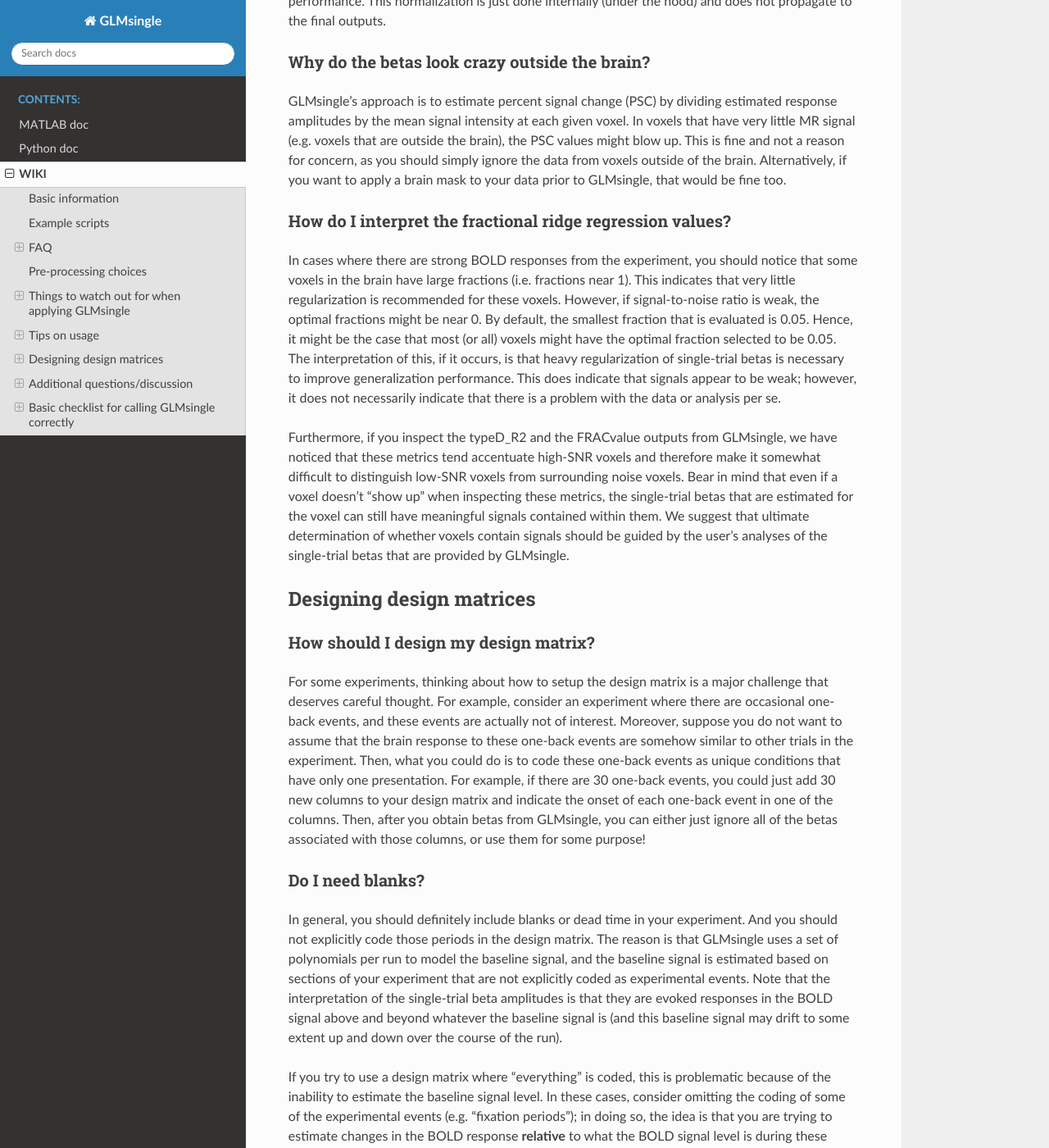
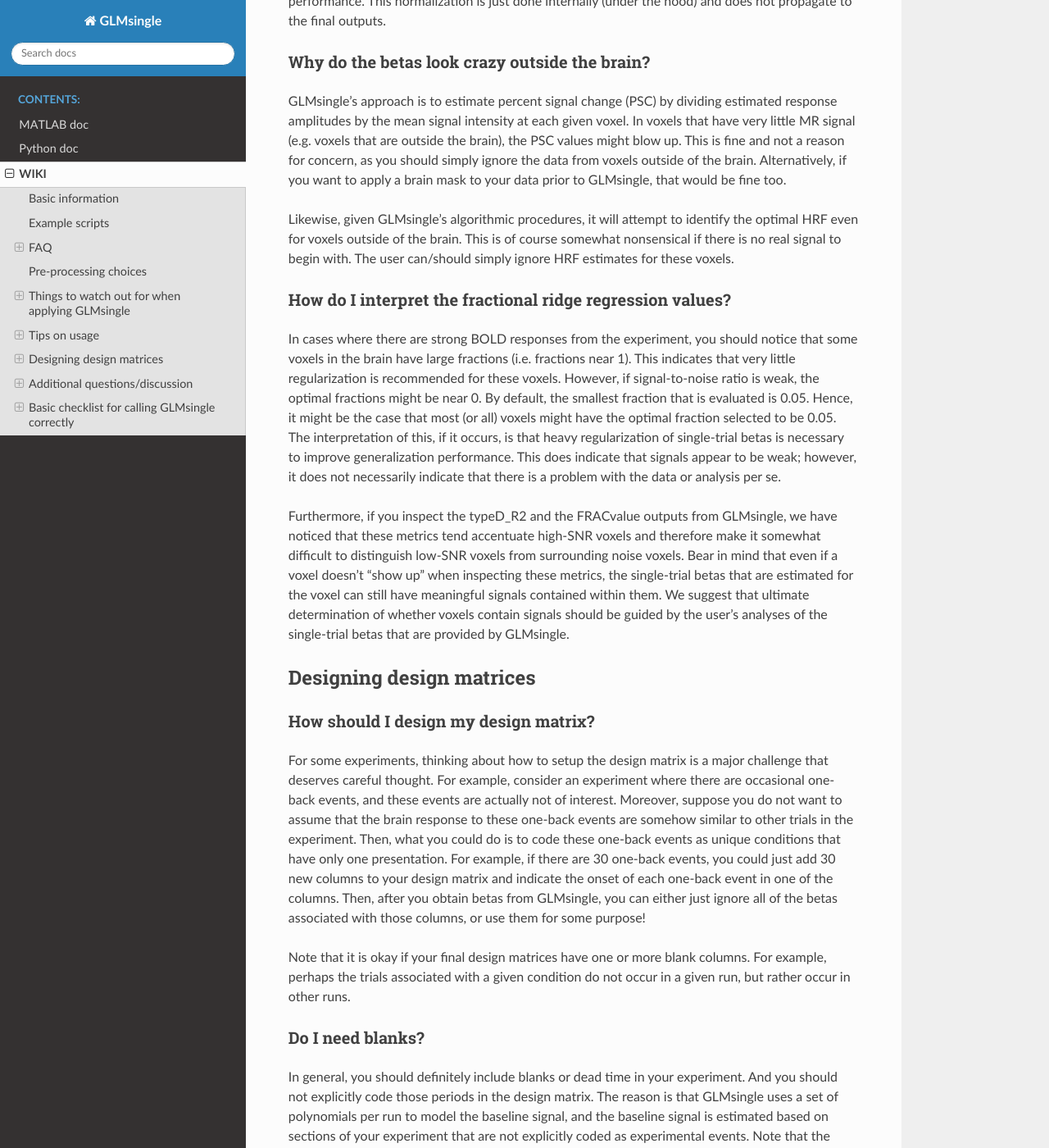
Before and after one commit to cvnlab/GLMsingle, a Sphinx documentation site: the page built from docs/source/wiki.md, in a window 1280 px wide and 1400 px high, scrolled down 5847 px. Shown: the whole window at 82% size. Built offline with Sphinx 7.4.7 and the Read the Docs theme 2.0.0, drawn with Linux system fonts in a browser that asks for light colours; some of the changed text lies outside the part shown.

Commit message:
some updates

```diff
--- a/docs/source/wiki.md
+++ b/docs/source/wiki.md
@@ -184,6 +184,8 @@ outputs.
 
 GLMsingle's approach is to estimate percent signal change (PSC) by dividing estimated response amplitudes by the mean signal intensity at each given voxel. In voxels that have very little MR signal (e.g. voxels that are outside the brain), the PSC values might blow up. This is fine and not a reason for concern, as you should simply ignore the data from voxels outside of the brain. Alternatively, if you want to apply a brain mask to your data prior to GLMsingle, that would be fine too.
 
+Likewise, given GLMsingle's algorithmic procedures, it will attempt to identify the optimal HRF even for voxels outside of the brain. This is of course somewhat nonsensical if there is no real signal to begin with. The user can/should simply ignore HRF estimates for these voxels.
+
 ### How do I interpret the fractional ridge regression values?
 
 In cases where there are strong BOLD responses from the experiment, you should notice that some voxels in the brain have large fractions (i.e. fractions near 1). This indicates that very little regularization is recommended for these voxels. However, if signal-to-noise ratio is weak, the optimal fractions might be near 0. By default, the smallest fraction that is evaluated is 0.05. Hence, it might be the case that most (or all) voxels might have the optimal fraction selected to be 0.05. The interpretation of this, if it occurs, is that heavy regularization of single-trial betas is necessary to improve generalization performance. This does indicate that signals appear to be weak; however, it does not necessarily indicate that there is a problem with the data or analysis per se.
@@ -195,6 +197,8 @@ Furthermore, if you inspect the typeD_R2 and the FRACvalue outputs from GLMsingl
 ### How should I design my design matrix?
 
 For some experiments, thinking about how to setup the design matrix is a major challenge that deserves careful thought. For example, consider an experiment where there are occasional one-back events, and these events are actually not of interest. Moreover, suppose you do not want to assume that the brain response to these one-back events are somehow similar to other trials in the experiment. Then, what you could do is to code these one-back events as unique conditions that have only one presentation. For example, if there are 30 one-back events, you could just add 30 new columns to your design matrix and indicate the onset of each one-back event in one of the columns. Then, after you obtain betas from GLMsingle, you can either just ignore all of the betas associated with those columns, or use them for some purpose!
+
+Note that it is okay if your final design matrices have one or more blank columns. For example, perhaps the trials associated with a given condition do not occur in a given run, but rather occur in other runs.
 
 ### Do I need blanks?
 
@@ -302,6 +306,8 @@ The R<sup>2</sup> values from the other models are not very informative.
 The extent to which using a better HRF improves GLM outcomes (like beta estimates) depends on how different the shape of the timecourse of the chosen HRF is from some alternative default HRF. If the shape is only slightly different, beta estimates will only slightly change. If the shape is radically different, the beta estimates will change substantially.
 
 In the brain, hemodynamic timecourses can vary due to variations in vasculature distributions (e.g. close to a vein, far from a vein). If the imaging resolution is high, these variations can be substantial. How much impact timecourse variations have can also depend on the experiment. In general, block designs tend to create experimental predictors that are less affected by HRF variations than event-related designs. Thus, for event-related designs especially, getting the HRF right becomes more critical for achieving accurate beta estimates.
+
+Of course, one general consideration here is that the ability to achieve benefits from HRF selection does depend on signal to noise ratio and the amount of data available. If signal to noise is very weak, it may be practically impossible to accurately estimate HRFs. In such cases, the user can consider fixing the HRF to a canonical HRF, or perhaps to a subject-specific HRF (for example, as estimated through the diagnostic FIR model).
 
 ### Why does ridge regression improve beta estimates?
 
```
